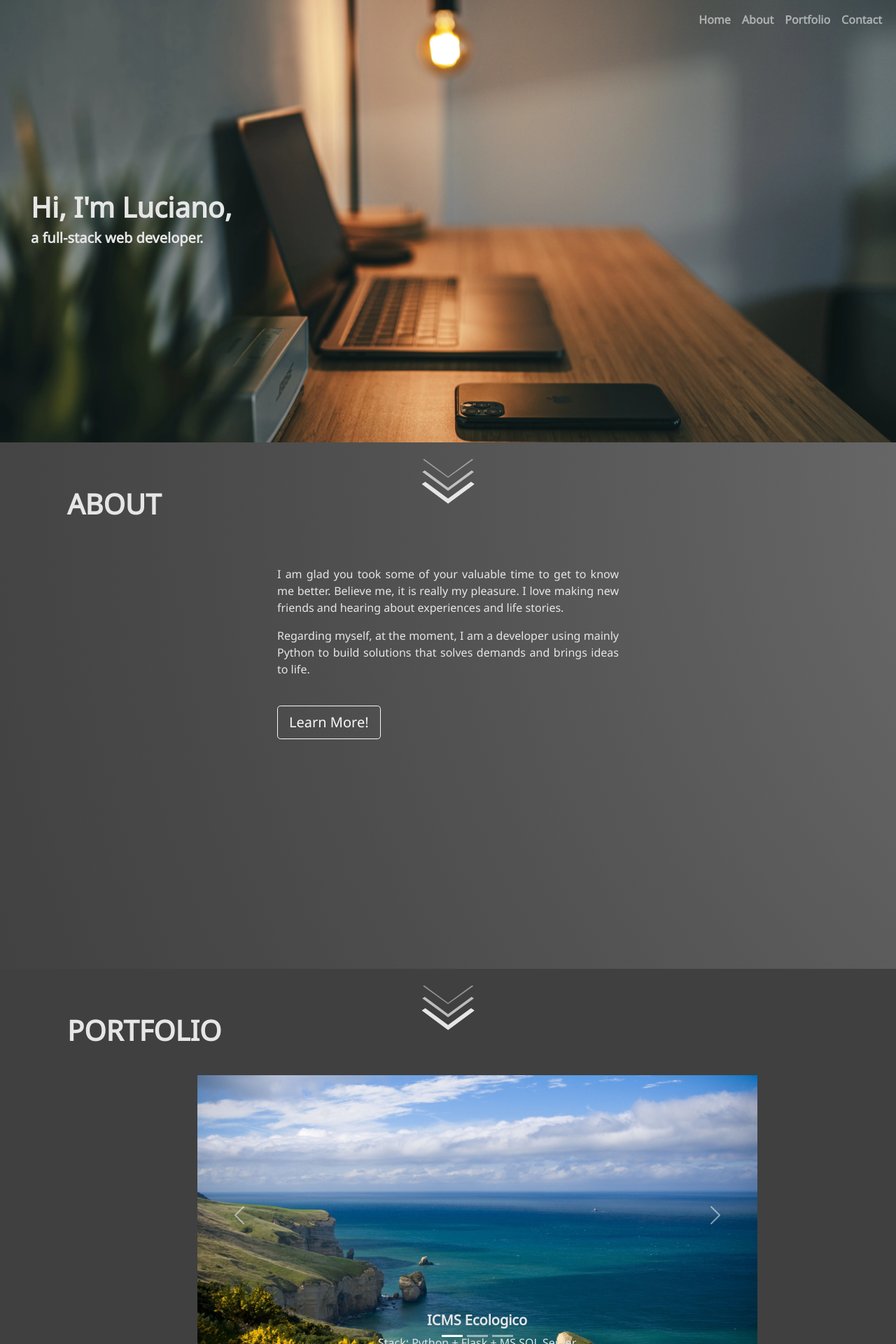
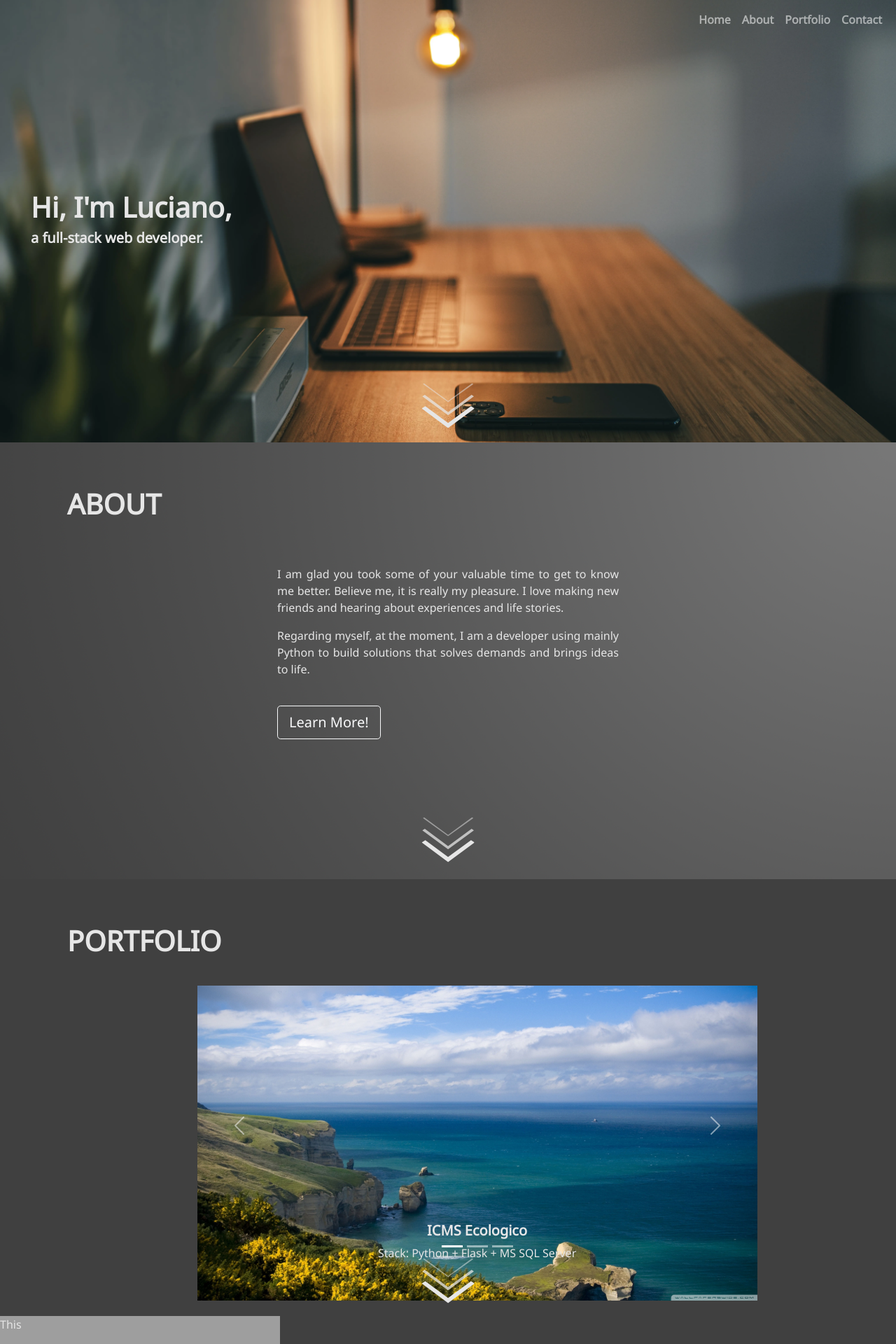
Before and after one commit to lucianodelboni/portfolio, a Django app: page / in a window 1280 px wide. Shown: the top 1920 px of the page at 70% size. Run offline with Django 3.2, Linux system fonts and the light colour scheme; grey boxes are pictures that could not be loaded.

Commit message:
formatting page for hd screens and correcting positioning issues

```diff
--- a/portfolio_app/static/css/styles.css
+++ b/portfolio_app/static/css/styles.css
@@ -47,21 +47,21 @@
 .arrows__animation{
     position: absolute;
     left: 50%;
-    top: 43rem;
+    top: 580px;
     transform: translate(-50%, -50%);
 }
 
 .arrows__animation2{
     position: absolute;
     left: 50%;
-    top: 90rem;
+    top: 1200px;
     transform: translate(-50%, -50%);
 }
 
 .arrows__animation3{
     position: absolute;
     left: 50%;
-    top: 137rem;
+    top: 1830px;
     transform: translate(-50%, -50%);
 }
 
@@ -100,10 +100,10 @@
 
 #aboutme{
     width: 100%;
-    height: 47rem;
+    height: 39rem;
     background: url('../images/aboutme_bcg.png');
     background-repeat: no-repeat;
-    background-size: auto;
+    background-size: cover;
     margin: 0px;
 }
 
@@ -119,7 +119,7 @@
 
 #portfolio{
     width: 100%;
-    height: 47rem;
+    height: 39rem;
     margin: 0px;
 }
 
@@ -136,7 +136,7 @@
 
 .contact{
     width: 100%;
-    height: 47rem;
+    height: 39rem;
     background: url('../images/part2bckg.png');
     background-repeat: no-repeat;
     background-size: auto;
--- a/portfolio_app/templates/landing_page.html
+++ b/portfolio_app/templates/landing_page.html
@@ -6,7 +6,7 @@
   <div class="main">
 
     <!--navigation bar-->
-    <nav class="navbar navbar-expand-lg navbar-dark bg-none" ">
+    <nav class="navbar navbar-expand-lg navbar-dark bg-none">
       <div class="container-fluid">
         <a class="navbar-brand" href="#"></a>
         <button class="navbar-toggler" type="button" data-bs-toggle="collapse" data-bs-target="#navbarNav" aria-controls="navbarNav" aria-expanded="false" aria-label="Toggle navigation">
```
